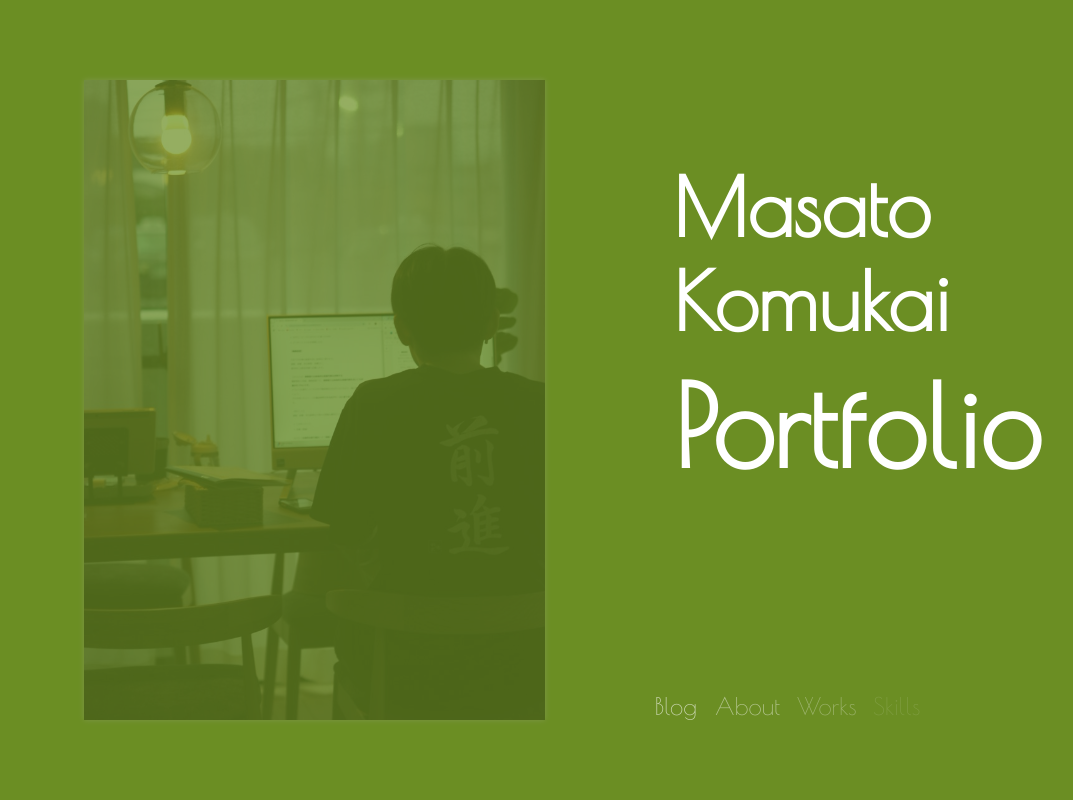
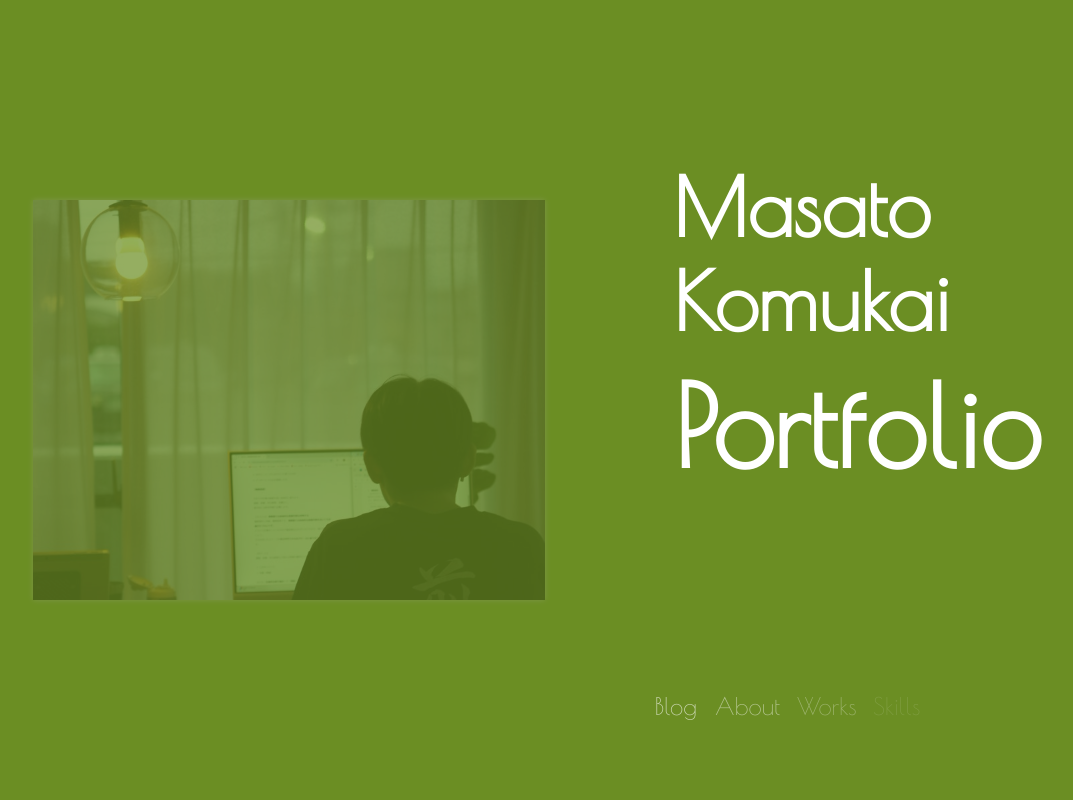
Before and after one commit to LSbard000com/My-Portfolio, a React (Vite) app: page / in a window 1280 px wide. Shown: the top 800 px of the page, without its empty margins (63-1136 px from the left). Built offline with nearby package versions, Linux system fonts and the light colour scheme; no server answers; a web font is replaced by a local one.

Commit message:
トップ画面のレイアウト変更

```diff
--- a/src/App.css
+++ b/src/App.css
@@ -227,6 +227,91 @@
 
 
 
+/* **************** トップ画面 **************** */
+.top {
+    height: 100vh;
+    width: 100vw;
+    background: var(--navy);
+    background-size: 100% 300%;
+}
+
+.top .title {
+    height: 100%;
+    width: 100%;
+    position: relative;
+}
+
+/* 背景画像 */
+.top .title img {
+    display: block;
+    width: 100%;
+    height: 50vh;
+    object-fit: cover;
+    object-position: left top;
+    position: absolute;
+    top: 50vh;
+}
+
+/* タイトルテキスト */
+.welcome {
+    width: 90%;
+    height: 90%;
+    font-family: "Poiret One", sans-serif;
+    font-size: 2rem;
+    color: #fff;
+    display: flex;
+    justify-content: center;
+    align-items: center;
+    position: absolute;
+    top: 5vh;
+    left: 5vw;
+}
+
+.welcome h1 {
+    text-align: center;
+}
+
+.title .title-text {
+    margin: 0;
+}
+
+.title .name h2 {
+    margin: 0;
+    font-family: "Poiret One", sans-serif;
+    font-size: 4rem;
+    font-weight: 100;
+    color: #fff;
+    z-index: 10;
+}
+
+.title .portfolio h2 {
+    margin: 0;
+    font-family: "Poiret One", sans-serif;
+    font-size: 5rem;
+    font-weight: 100;
+    color: #fff;
+    z-index: 10;
+}
+
+.title .name {
+    position: absolute;
+    top: 7vh;
+    left: 5vw;
+}
+
+.title .portfolio {
+    position: absolute;
+    top: 25vh;
+    left: 5vw;
+}
+
+/* トップ画面のナビゲーション */
+.top-navigation {
+    display: none;
+}
+
+
+
 /* **************** 最新のブログ画面 **************** */
 .blog {
     width: 100%;
@@ -268,101 +353,6 @@
     text-overflow: ellipsis;
 }
 
-
-/* **************** トップ画面 **************** */
-.top {
-    height: 100vh;
-    width: 100vw;
-    background: var(--navy);
-    background-size: 100% 300%;
-}
-
-.top .title {
-    height: 100%;
-    width: 90%;
-    margin-inline: auto;
-    position: relative;
-}
-
-/* 背景画像 */
-.top .title img {
-    display: block;
-    width: 80%;
-    height: 80%;
-    object-fit: cover;
-    object-position: left top;
-    position: absolute;
-    top: calc(100vh / 10);
-    left: calc(100vw / 10);
-    box-shadow: 0px 0px 20px #aaa;
-}
-
-/* タイトルテキスト */
-.welcome {
-    width: 90%;
-    height: 90%;
-    font-family: "Poiret One", sans-serif;
-    font-size: 2rem;
-    color: #fff;
-    display: flex;
-    justify-content: center;
-    align-items: center;
-    position: absolute;
-    top: 5vh;
-    left: 5vw;
-}
-
-.welcome h1 {
-    text-align: center;
-}
-
-.title .title-text {
-    height: 6vh;
-    margin: 0;
-}
-
-.title .name h2 {
-    margin: 0;
-    font-family: "Poiret One", sans-serif;
-    font-size: 4rem;
-    font-weight: 100;
-    color: #fff;
-    z-index: 10;
-}
-
-.title .portfolio h2 {
-    margin: 0;
-    font-family: "Poiret One", sans-serif;
-    font-size: 5rem;
-    font-weight: 100;
-    color: #fff;
-    z-index: 10;
-}
-
-.title .name {
-    position: absolute;
-    top: 20vh;
-    left: 10vw;
-}
-
-.title .name .first {
-    margin-left: 0;
-}
-
-.title .name .last {
-    margin-left: 20px;
-}
-
-.title .portfolio {
-    position: absolute;
-    top: 60vh;
-    right: 2vw;
-}
-
-/* トップ画面のナビゲーション */
-.top-navigation {
-    display: none;
-}
 
 
 
```
